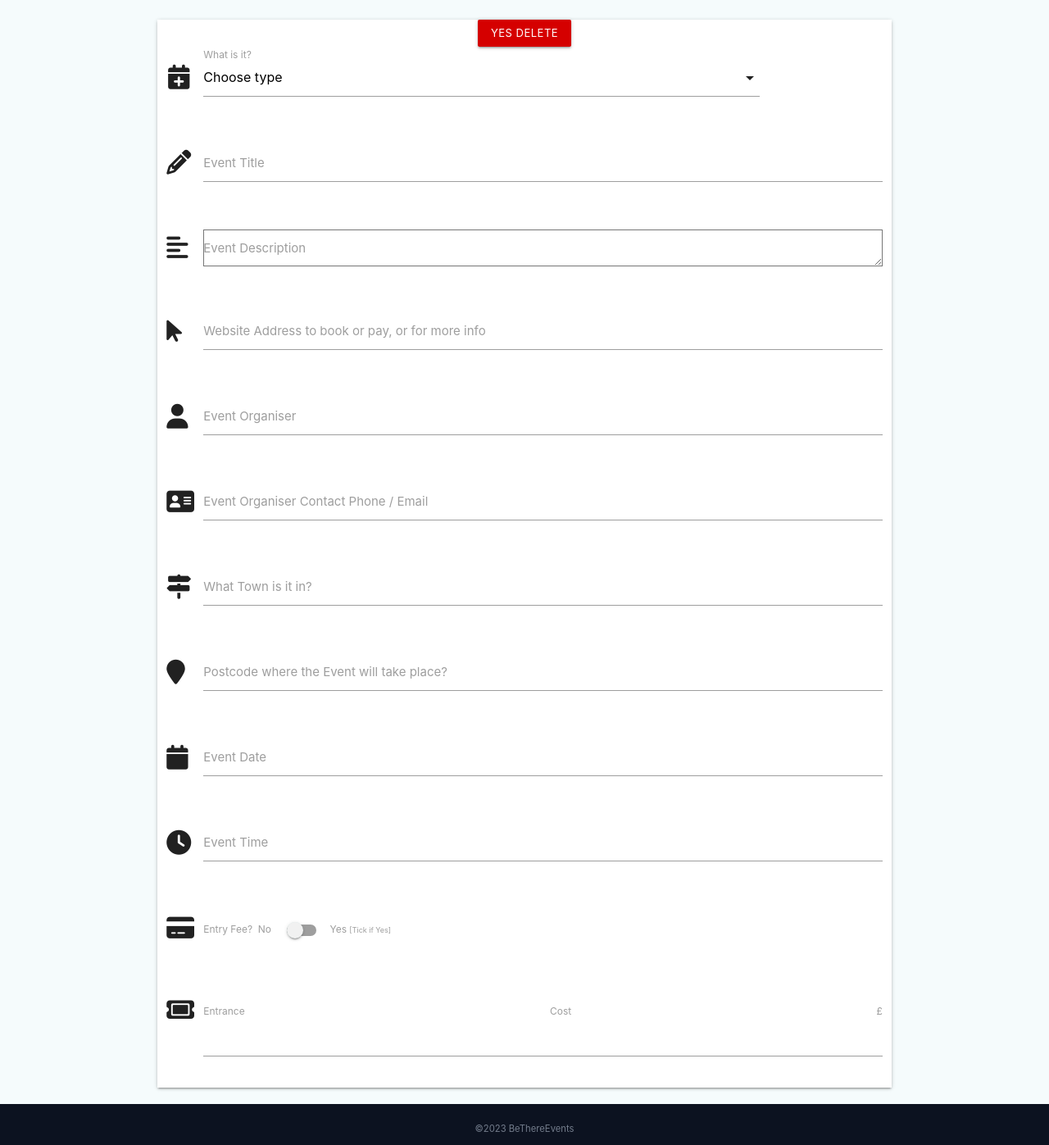
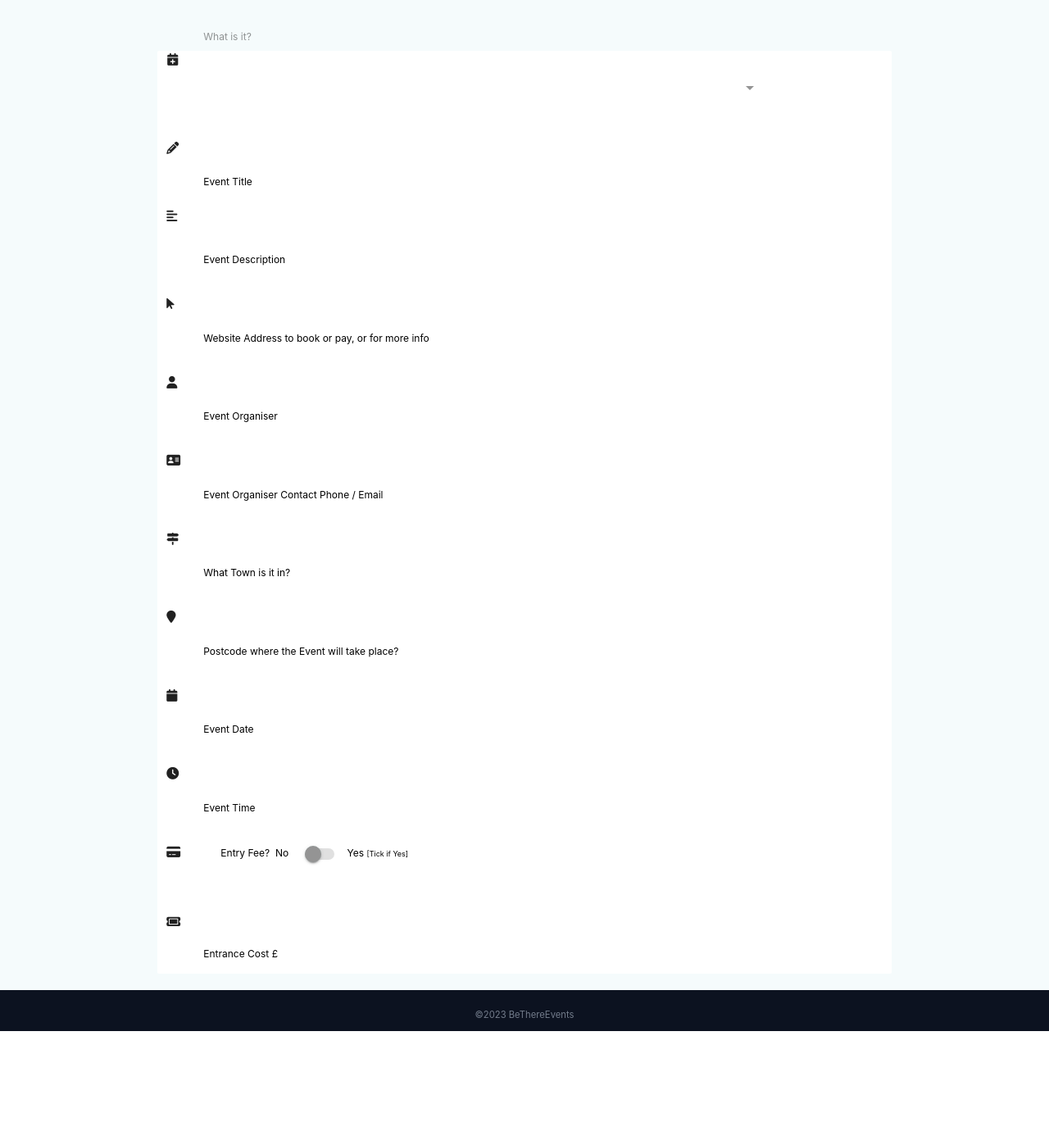
Before and after one commit to wendybovill/be-there-events, a Flask app: template templates/delete_event.html in a window 1280 px wide. Shown: the part 360-1757 px from the top of the page at 82% size. After the commit the page ends 1618 px from the top, so only its background shows below. Run offline with Flask 3, Linux system fonts and the light colour scheme; the template is opened without the code that fills it, so the values that code supplies are empty; some libraries are stand-ins or nearby versions.

Commit message:
fixed flash message not showing, formatted the delete event  confirmation dialog and page

```diff
--- a/app.py
+++ b/app.py
@@ -52,8 +52,9 @@ def add_event():
             "event_entrance_fee": request.form.get("event_entrance_fee"),
             "event_paid_for": event_paid_for,
         }
+
+        mongo.db.events.insert_one(event)
         flash("You have added an event: {{ event_title }}")
-        mongo.db.events.insert_one(event)
         return redirect(url_for("get_events"))
     types = mongo.db.types.find().sort("type_name", 1)
     return render_template("add_event.html", types=types)
@@ -62,8 +63,8 @@ def add_event():
 @app.route("/edit_event/<event_id>", methods=["GET", "POST"])
 def edit_event(event_id):
     if request.method == "POST":
-        event_paid_for = request.form.get(
-            "event_paid_for")
+        event_paid_for = "true" if request.form.get(
+            "event_paid_for") else "false"
         submit = {
             "event_type": request.form.get("event_type"),
             "event_title": request.form.get("event_title"),
--- a/static/css/styles.css
+++ b/static/css/styles.css
@@ -163,6 +163,41 @@ div.event-title.indigo-text.text-lighten-1.collapsible-header, .collapsible {
     padding: 2px 20px;
 }
 
-.vertical-spacing {
+.vertical-spacing a {
     padding: 15px 0;
 }
+
+a.btn-large, a.btn-small, button {
+    border-radius: 5px;
+}
+
+.box {
+    min-width: 30%;
+    height: auto;
+    box-shadow: 2px 3px 2px rgba(0, 0, 0, 0.555);
+    padding:30px 20px;
+    border-radius: 15px;
+    display: flexbox;
+    margin:0 33%;
+    text-align: center;
+    border-top: 1px white solid;
+    border-left: 1px white solid;
+}
+
+form.no-style, form.no-style.validate {
+    border: unset;
+    box-shadow: unset;
+    background-color: unset;
+}
+
+input[type=text]:not(.browser-default):disabled, input[type=text]:not(.browser-default):disabled+label, input[type="checkbox"] {
+    color:black;
+    border: unset;
+    background-color: unset;
+    text-align: left;
+    width: 95%
+}
+
+.no-justify {
+    text-align: unset;
+}
--- a/static/js/scripts.js
+++ b/static/js/scripts.js
@@ -11,5 +11,4 @@ $(document).ready(function(){
   $('.timepicker').timepicker();
 });
 
-
 M.AutoInit();
--- a/templates/base.html
+++ b/templates/base.html
@@ -39,20 +39,10 @@
         {% endblock navigation %}
     </header>
     <main>
-        <div class="jumbotron">
+        <div class="jumbotron"></div>
 
-        </div>{% with message = get_flashed_messages() %}
-        {% if message %}
-            <div class="section">
-                {% for message in messages %}
-                    <div class="row flash-messages red darken-2 ">
-                        <h4 class="center-align text-white">{{ message }}</h4>
-                    </div>
-                {% endfor %}
-            </div>
-        {% endif%}
-        {% endwith %}
         {% block content %}
+
         {% endblock content %}
     </main>
     <!-- Footer -->
--- a/templates/delete_event.html
+++ b/templates/delete_event.html
@@ -2,20 +2,33 @@
 
 {% block content %}
 
+    <h1 class="center-align">Delete this Event {{ event.event_name }}?</h1>
+        <div class="section">
+            {% with messages = get_flashed_messages() %}
+                {% if messages %}
+                    {% for message in messages %}
+                    <div class="grey lighten-2 box black-text">
+                        {{ message }}
+                        <div class="col s12 center-align">
 
-    <h1 class="center-align">Delete this Event {{ event.event_name }}?</h1>
-
+                            <p class="center-align"> <!-- cancel button -->
+                        <a href="{{ url_for('get_events') }}" class="btn-small grey darken-1 text-shadow white-text">Cancel</a>
+                        <a href="{{ url_for('delete_event_confirm', event_id=event._id)}}" class="btn-small red accent-4">Yes Delete</a>
+                            </p>
+                        </div>
+                    </div>
+                    {% endfor %}
+                {% endif%}
+            {% endwith %}
+        </div>
         <div class="row centered">
-            <form class="s12 card m8" method="POST" action="{{ url_for('delete_event_confirm', event_id=event._id) }}">
-                <div class="col s12 center-align vertical-padding">
-                    <a href="{{ url_for('delete_event_confirm', event_id=event._id)}}" class="btn-small red accent-4">Yes Delete</a>
-                </div>
+            <form class="s12 card m8 no-style white" method="POST" action="{{ url_for('delete_event_confirm', event_id=event._id) }}">
                 <!-- Type Selector -->
-                <div class="row white">
-                    <div class="input-field col s12 m10">
+                <div class="row">
+                    <div class=" col s12 m10">
                         <i class="prefix fa fa-calendar-plus" aria-hidden="true" ></i>
-                            <select id="event_type" name="event_type" class="validate" required>
-                                <option value="{{ types.type_name }}" selected>Choose type</option>
+                            <select id="event_type" name="event_type" class="" disabled>
+                                <option value="{{ types.type_name }}" selected>{{ types.type_name }}</option>
                                     {% for type in types %}
                                         {% if type.type_name == event.event_type %}
                                             <option value="{{ type.type_name }}" selected>{{ type.type_name }}</option>
@@ -28,100 +41,100 @@
                     </div>
                 </div>
                  <!-- Event Name -->
-                <div class="row white">
-                    <div class="input-field col s12">
+                <div class="row">
+                    <div class=" col s12">
                     <i class="fas fa-pencil-alt prefix"></i>
-                    <input id="event_title" name="event_title" type="text" class="validate" minlength="5" maxlength="85" value="{{ event.event_title }}" required>
+                    <input disabled id="event_title" name="event_title" type="text" class="" minlength="5" maxlength="85" value="{{ event.event_title }}" >
                     <label for="event_title">Event Title</label>
                     </div>
                 </div>
                 <!-- Event Description -->
-                <div class="row white">
-                    <div class="input-field col s12">
+                <div class="row">
+                    <div class=" col s12">
                         <i class="fas fa-align-left prefix"></i>
-                        <textarea id="event_description" name="event_description" type="text" class="validate section scrollspy" minlength="5" maxlength="250" required>{{- event.event_description -}}</textarea>
-                        <label for="event_description">Event Description</label>
+                        <div id="event_description" name="event_description" type="text" class=" section scrollspy" minlength="5" maxlength="250" disabled>{{- event.event_description -}}</div>
+                        <label for="event_description" class="black-text">Event Description</label>
                     </div>
                 </div>
                  <!-- Event URL -->
-                 <div class="row white">
-                    <div class="input-field col s12">
+                 <div class="row">
+                    <div class=" col s12">
                     <i class="prefix fa fa-mouse-pointer" aria-hidden="true"></i>
-                    <input id="event_url" name="event_url" type="text" class="validate" minlength="5" maxlength="85" value="{{ event.event_url }}">
+                    <input disabled id="event_url" name="event_url" type="text" class="" minlength="5" maxlength="85" value="{{ event.event_url }}">
                     <label for="event_url">Website Address to book or pay, or for more info</label>
                     </div>
                 </div>
                  <!-- Event Organiser -->
-                 <div class="row white">
-                    <div class="input-field col s12">
+                 <div class="row">
+                    <div class=" col s12">
                     <i class="prefix fa fa-user" aria-hidden="true"></i>
-                    <input id="event_organiser" name="event_organiser" type="text" class="validate" minlength="5" maxlength="85" value="{{ event.event_organiser }}" required>
+                    <input disabled id="event_organiser" name="event_organiser" type="text" class="" minlength="5" maxlength="85" value="{{ event.event_organiser }}" >
                     <label for="event_organiser">Event Organiser</label>
                     </div>
                 </div>
                  <!-- Event Organiser Contact Details -->
-                 <div class="row white">
-                    <div class="input-field col s12">
+                 <div class="row">
+                    <div class=" col s12">
                     <i class="prefix fa fa-address-card" aria-hidden="true"></i>
-                    <input id="event_contact_details" name="event_contact_details" type="text" class="validate" minlength="5" maxlength="100" value="{{ event.event_contact_details }}">
+                    <input disabled id="event_contact_details" name="event_contact_details" type="text" class="" minlength="5" maxlength="100" value="{{ event.event_contact_details }}">
                     <label for="event_contact_details">Event Organiser Contact Phone / Email</label>
                     </div>
                 </div>
                 <!-- Event Location Town -->
-                <div class="row white">
-                    <div class="input-field col s12">
+                <div class="row">
+                    <div class=" col s12">
                         <i class="prefix fa fa-map-signs" aria-hidden="true"></i>
-                        <input id="event_location_town" name="event_location_town" type="text" class="validate" minlength="5" maxlength="100" value="{{ event.event_location_town }}" required>
+                        <input disabled id="event_location_town" name="event_location_town" type="text" class="" minlength="5" maxlength="100" value="{{ event.event_location_town }}" >
                         <label for="event_location_town">What Town is it in?</label>
                     </div>
                 </div>
                 <!-- Event Location Postcode -->
-                <div class="row white">
-                    <div class="input-field col s12">
+                <div class="row">
+                    <div class=" col s12">
                         <i class="prefix fa fa-map-marker" aria-hidden="true"></i>
-                        <input id="event_location_postcode" name="event_location_postcode" type="text" class="validate" minlength="5" maxlength="25" value="{{ event.event_location_postcode }}">
+                        <input disabled id="event_location_postcode" name="event_location_postcode" type="text" class="" minlength="5" maxlength="25" value="{{ event.event_location_postcode }}">
                         <label for="event_location_postcode">Postcode where the Event will take place?</label>
                     </div>
                 </div>
                 <!-- Date Picker -->
-                <div class="row white">
-                    <div class="input-field col s12">
+                <div class="row">
+                    <div class=" col s12">
                         <i class="fa fa-calendar prefix"></i>
-                        <input id="event_date" name="event_date" type="text" class="datepicker validate" minlength="5" maxlength="50" value="{{ event.event_date }}" required>
+                        <input disabled id="event_date" name="event_date" type="text" class="datepicker " minlength="5" maxlength="50" value="{{ event.event_date }}" >
                         <label for="event_date">Event Date</label>
                     </div>
                 </div>
                 <!-- Time Picker -->
-                <div class="row white">
-                    <div class="input-field col s12">
+                <div class="row">
+                    <div class=" col s12">
                         <i class="fa fa-clock prefix" aria-hidden="true" ></i>
-                        <input id="event_time" name="event_time" type="text" class="timepicker validate" minlength="5" maxlength="50" value="{{ event.event_time }}" required>
+                        <input disabled id="event_time" name="event_time" type="text" class="timepicker " minlength="5" maxlength="50" value="{{ event.event_time }}" >
                         <label for="event_time">Event Time</label>
                     </div>
                 </div>
                   <!-- Paid for checkbox -->
-                <div class="row white">
-                    <div class="input-field  col s12 switch">
+                <div class="row">
+                    <div class="  col s12 switch">
                         <p>
                         <i class="fa fa-credit-card prefix" aria-hidden="true"></i>
-                        <label for="event_paid_for">Entry Fee? <span>&nbsp;No</span>
+                        <label for="event_paid_for" class="black-text">Entry Fee? <span>&nbsp;No</span>
                             {% if event.event_paid_for == "true" %}
-                                <input id="event_paid_for" name="event_paid_for" type="checkbox" checked>
+                                <input disabled id="event_paid_for" name="event_paid_for" type="checkbox" checked>
                             {% else %}
-                                <input id="event_paid_for" name="event_paid_for" type="checkbox">
+                                <input disabled id="event_paid_for" name="event_paid_for" type="checkbox">
                             {% endif%}
                             <span class="lever"></span>Yes <small>[Tick if Yes]</small></label>
                     </p>
                     </div>
                 </div>
                 <!-- Event Entrance Fee -->
-                <div class="row white">
-                    <div class="input-field col s12">
+                <div class="row">
+                    <div class=" col s12">
                         <p>
-                        <i class="prefix fa fa-ticket" aria-hidden="true"></i>
-                        <label for="event_entrance_fee">Entrance Cost £</label>
-                        <input id="event_entrance_fee" name="event_entrance_fee" type="text" class="validate" minlength="5" maxlength="25" value="{{ event.event_entrance_fee }}">
-                    </p>
+                            <i class="prefix fa fa-ticket prefix" aria-hidden="true"></i>
+                                <input disabled id="event_entrance_fee" name="event_entrance_fee" type="text" class="" minlength="5" maxlength="25" value="{{ event.event_entrance_fee }}">
+                            <label for="event_entrance_fee" class="no-justify">Entrance Cost £</label>
+                        </p>
                     </div>
                 </div>
             </form>
--- a/templates/events.html
+++ b/templates/events.html
@@ -1,4 +1,8 @@
 {% extends "base.html" %}
+
+{% for message in get_flashed_messages() %}
+<h2>{{ message }}</h2>
+{% endfor %}
 
 {% block content %}
 
```
Also changed, not shown: templates/add_event.html (+13 -5 lines), templates/edit_events.html (+6 -2 lines).
